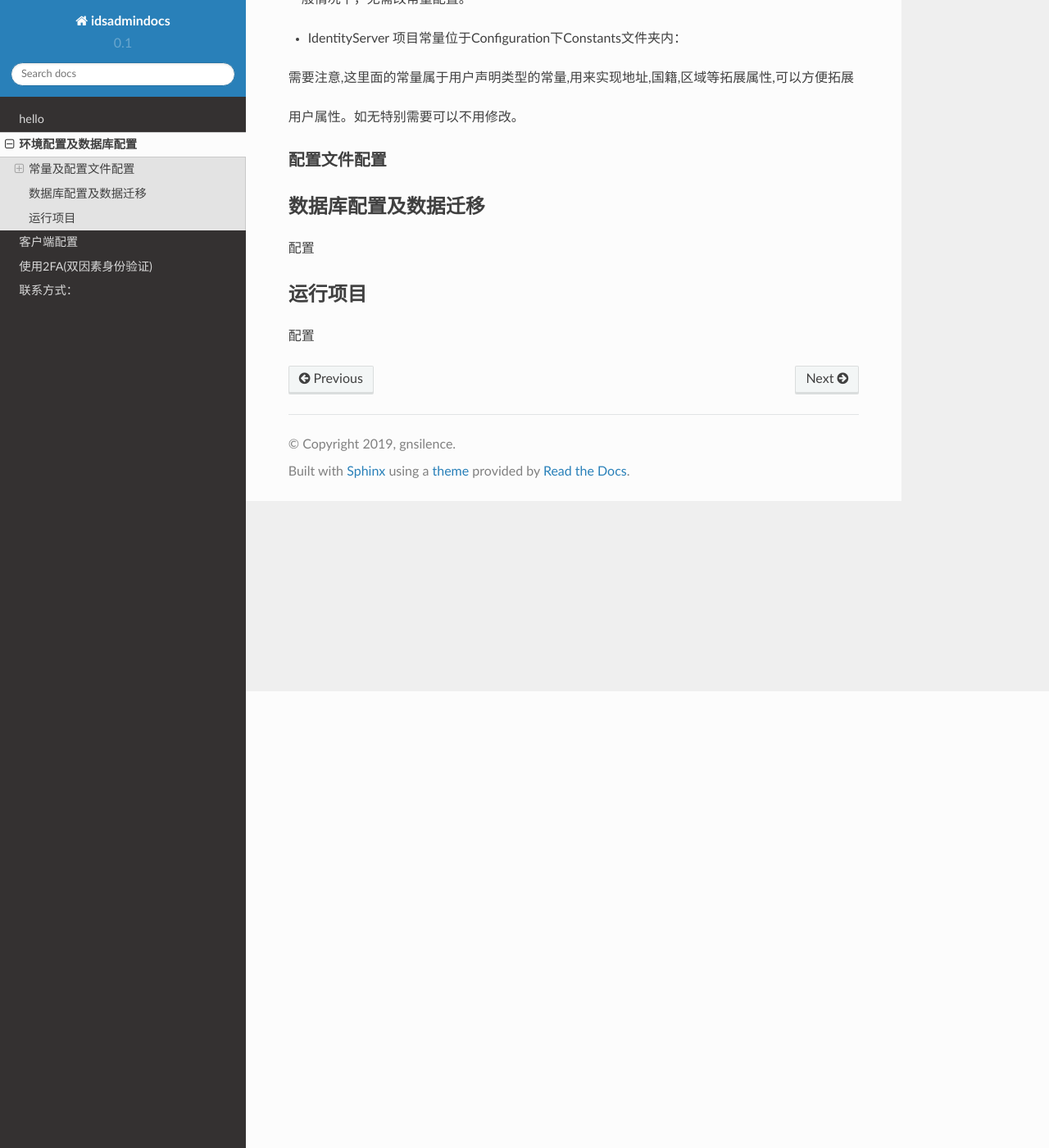
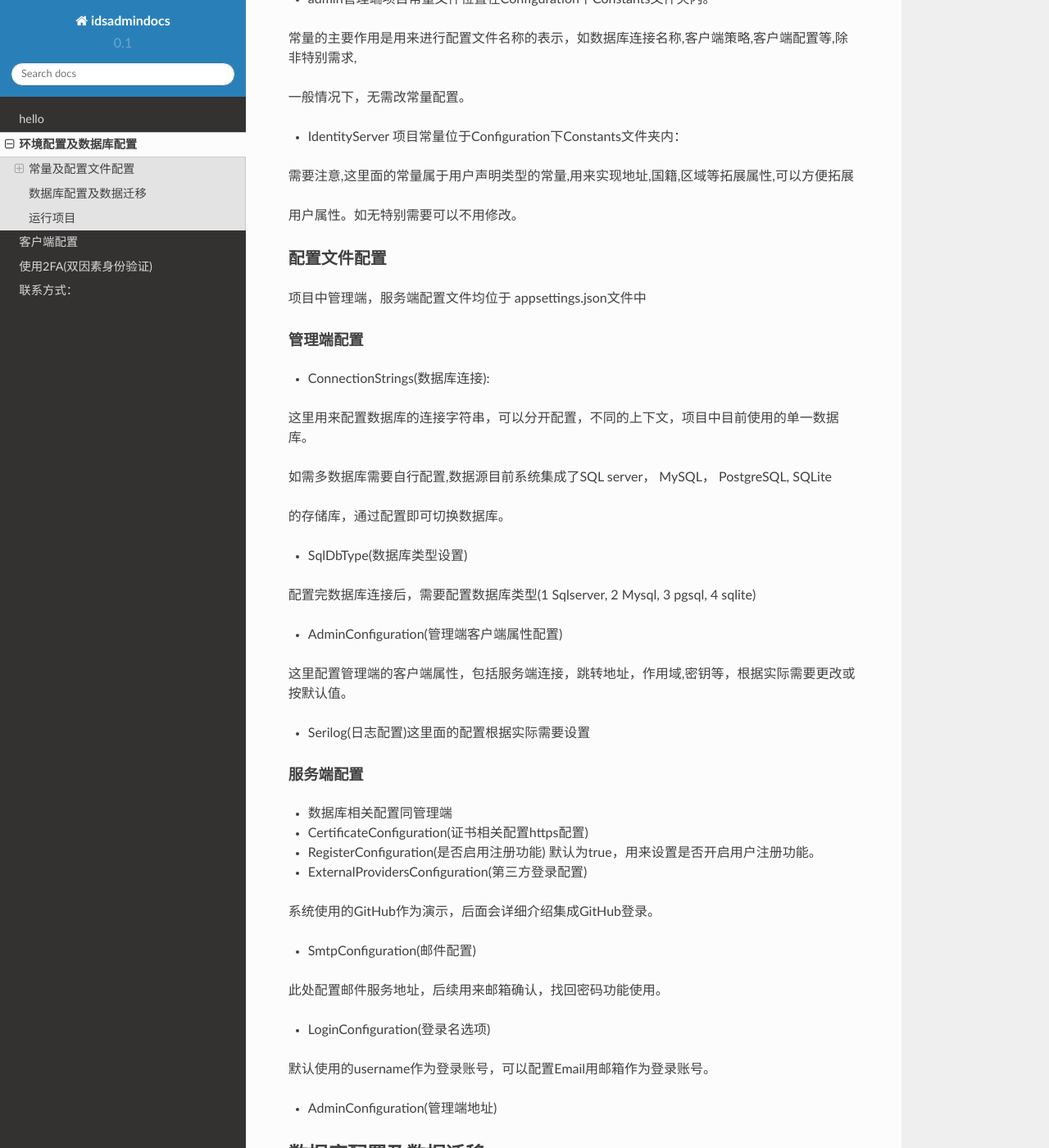
Before and after one commit to gnsilence/id4admindocs, a Sphinx documentation site: the page built from source/id4-01.md, in a window 1280 px wide and 1400 px high, scrolled down 557 px. Shown: the whole window at 82% size. Built offline with Sphinx 7.4.7 and the Read the Docs theme 2.0.0, drawn with Linux system fonts in a browser that asks for light colours; some of the changed text lies outside the part shown.

Commit message:
更改文档

```diff
--- a/source/id4-01.md
+++ b/source/id4-01.md
@@ -11,6 +13,8 @@
 ## 常量及配置文件配置
 
 ### 常量配置
+
+(此处的常量配置如无特别需要无需修改项目中的配置)
 
 * admin管理端项目常量文件位置在Configuration下Constants文件夹内。
 
@@ -26,6 +30,50 @@
 
 ### 配置文件配置
 
+项目中管理端，服务端配置文件均位于 appsettings.json文件中
+
+#### 管理端配置
+
+*  ConnectionStrings(数据库连接):
+
+这里用来配置数据库的连接字符串，可以分开配置，不同的上下文，项目中目前使用的单一数据库。
+
+如需多数据库需要自行配置,数据源目前系统集成了SQL server， MySQL， PostgreSQL, SQLite
+
+的存储库，通过配置即可切换数据库。
+
+* SqlDbType(数据库类型设置)
+
+配置完数据库连接后，需要配置数据库类型(1 Sqlserver, 2 Mysql,  3 pgsql, 4 sqlite)
+
+* AdminConfiguration(管理端客户端属性配置)
+
+这里配置管理端的客户端属性，包括服务端连接，跳转地址，作用域,密钥等，根据实际需要更改或按默认值。
+
+* Serilog(日志配置)这里面的配置根据实际需要设置
+
+#### 服务端配置
+
+* 数据库相关配置同管理端
+
+* CertificateConfiguration(证书相关配置https配置)
+
+* RegisterConfiguration(是否启用注册功能)
+默认为true，用来设置是否开启用户注册功能。
+
+* ExternalProvidersConfiguration(第三方登录配置)
+
+系统使用的GitHub作为演示，后面会详细介绍集成GitHub登录。
+
+* SmtpConfiguration(邮件配置)
+
+此处配置邮件服务地址，后续用来邮箱确认，找回密码功能使用。
+
+* LoginConfiguration(登录名选项)
+
+默认使用的username作为登录账号，可以配置Email用邮箱作为登录账号。
+
+* AdminConfiguration(管理端地址)
 
 ## 数据库配置及数据迁移
 配置
```
Also changed, not shown: other parts of source/id4-01.md (+3 -1 lines).
